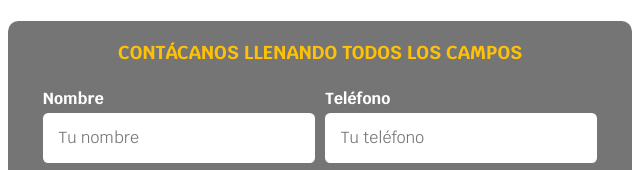
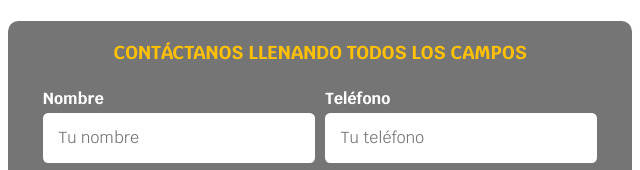
Before and after one commit to JuanVimon3/Proyecto-web-freelancer, a plain HTML site: page index.html in a window 1280 px wide. Shown: the part 1184-1354 px from the top of the page, 320-960 px from the left. Drawn offline with Linux system fonts and the light colour scheme.

Commit message:
se corrige ortografía

```diff
--- a/index.html
+++ b/index.html
@@ -106,7 +106,7 @@
             <h2>Contacto</h2>
             <form class="formulario">
                 <fieldset>
-                    <legend>Contácanos llenando todos los campos</legend>
+                    <legend>Contáctanos llenando todos los campos</legend>
                     <div class="contenedor-campos">
                         <div class="campo">
                             <label>Nombre</label>
```
